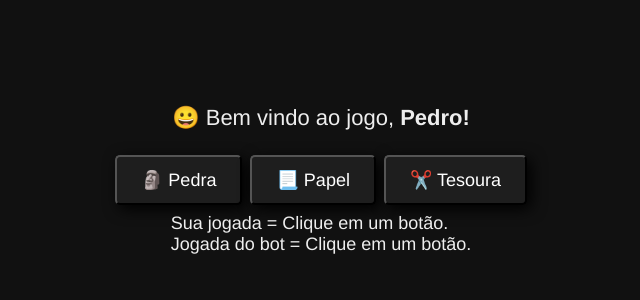
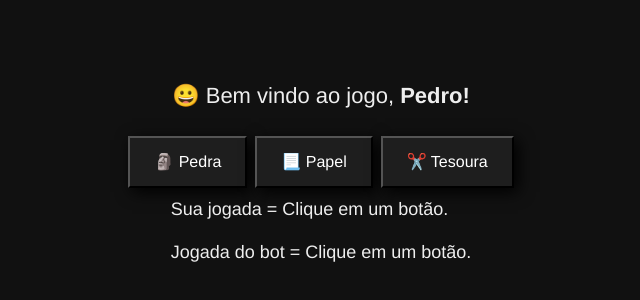
Before and after one commit to pedrogodoir/Pedra-Papel-Tesoura, a plain HTML site: page index.html in a window 1280 px wide. Shown: the part 224-524 px from the top of the page, without its empty margins (319-959 px from the left). Drawn offline with nearby package versions, Linux system fonts and the light colour scheme.

Commit message:
second committed

```diff
--- /dev/null
+++ b/index.css
@@ -0,0 +1,48 @@
+* {
+    padding: 0;
+    margin: 0;
+    font-family: Helvetica;
+}
+body {
+    min-height: 100vh;
+    gap: 8px;
+}
+button {
+    background-color: #1e1e1e;
+    padding: 12px 24px;
+    border-radius: 5px;
+    cursor: pointer;
+    color: #fff;
+    font-size: 18px;
+    font-weight: 500;
+    box-shadow: 4px 4px 15px 0 #000;
+}
+button:hover {
+    background-color:#333;
+    box-shadow: inset 4px 4px 8px 0 rgba(0,0,0,.5);
+}
+button:focus {
+    outline: 2px solid #eee;
+}
+.resultado {
+    font-size: 18px;
+    font-weight: 700;
+}
+p.top-player-name {
+    font-size: 22px;
+    font-weight: 500;
+    margin-bottom: 16px;
+}
+p.top-player-name span {
+    font-weight: 600;
+}
+.players {
+    display: flex;
+    flex-flow: row nowrap;
+    gap: 12px;
+    align-items: baseline;
+    justify-content: center;
+}
+.players :is(.bot-move, .player-move) {
+    font-size: 18px;
+}
--- a/index.html
+++ b/index.html
@@ -5,91 +5,17 @@
     <meta http-equiv="X-UA-Compatible" content="IE=edge">
     <meta name="viewport" content="width=device-width, initial-scale=1.0">
     <title>PPT</title>
-    <style>
-        * {
-            padding: 0;
-            margin: 0;
-            font-family: Helvetica;
-        }
-
-        body {
-            display: flex;
-            flex-flow: column;
-            align-items: center;
-            justify-content: center;
-            min-height: 100vh;
-            gap: 8px;
-            color: #eee;
-        }
-
-        .button-plays {
-            display: flex;
-            flex-flow: row;
-            align-items: center;
-            justify-content: center;
-            gap: 8px;
-        }
-
-        button {
-            background-color: #1e1e1e;
-            padding: 12px 24px;
-            border-radius: 5px;
-            cursor: pointer;
-            color: #fff;
-            font-size: 18px;
-            font-weight: 500;
-            box-shadow: 4px 4px 15px 0 #000;
-        }
-
-        button:hover {
-            background-color:#333;
-            box-shadow: inset 4px 4px 8px 0 rgba(0,0,0,.5);
-        }
-
-        button:focus {
-            outline: 2px solid #eee;
-        }
-
-        .resultado {
-            font-size: 18px;
-            font-weight: 700;
-        }
-
-        p.top-player-name {
-            font-size: 22px;
-            font-weight: 500;
-            margin-bottom: 16px;
-        }
-
-        p.top-player-name span {
-            font-weight: 600;
-        }
-
-        .players {
-            display: flex;
-            flex-flow: row nowrap;
-            gap: 12px;
-            align-items: baseline;
-            justify-content: center;
-        }
-
-        .players :is(.bot-move, .player-move) {
-            font-size: 18px;
-        }
-    </style>
+    <link href="index.css" rel="stylesheet">
+    <link href="https://cdn.jsdelivr.net/npm/bootstrap@5.2.3/dist/css/bootstrap.min.css" rel="stylesheet" integrity="sha384-rbsA2VBKQhggwzxH7pPCaAqO46MgnOM80zW1RWuH61DGLwZJEdK2Kadq2F9CUG65" crossorigin="anonymous">
 </head>
-<body style="background-color: #111;">
-
+<body style="background-color: #111; color: #eee;" class="d-flex flex-column justify-content-center align-items-center">
     <span class="resultado" data-attr="result"></span>
-
     <p class="top-player-name">😀 Bem vindo ao jogo, <span data-attr="player-name" contenteditable="true">Usuário</span></p>
-
-    <div class="button-plays">
+    <div style="gap: 8px;" class="d-flex flex-row justify-content-center align-items-center">
         <button onclick="jogar('Pedra')">🗿 Pedra</button>
         <button onclick="jogar('Papel')">📃 Papel</button>
         <button onclick="jogar('Tesoura')">✂️ Tesoura</button>
     </div>
-
     <div class="players">
         <div>
             <p class="player-move">Sua jogada = <span data-attr="jogada-player">Clique em um botão.</span></p>
```
